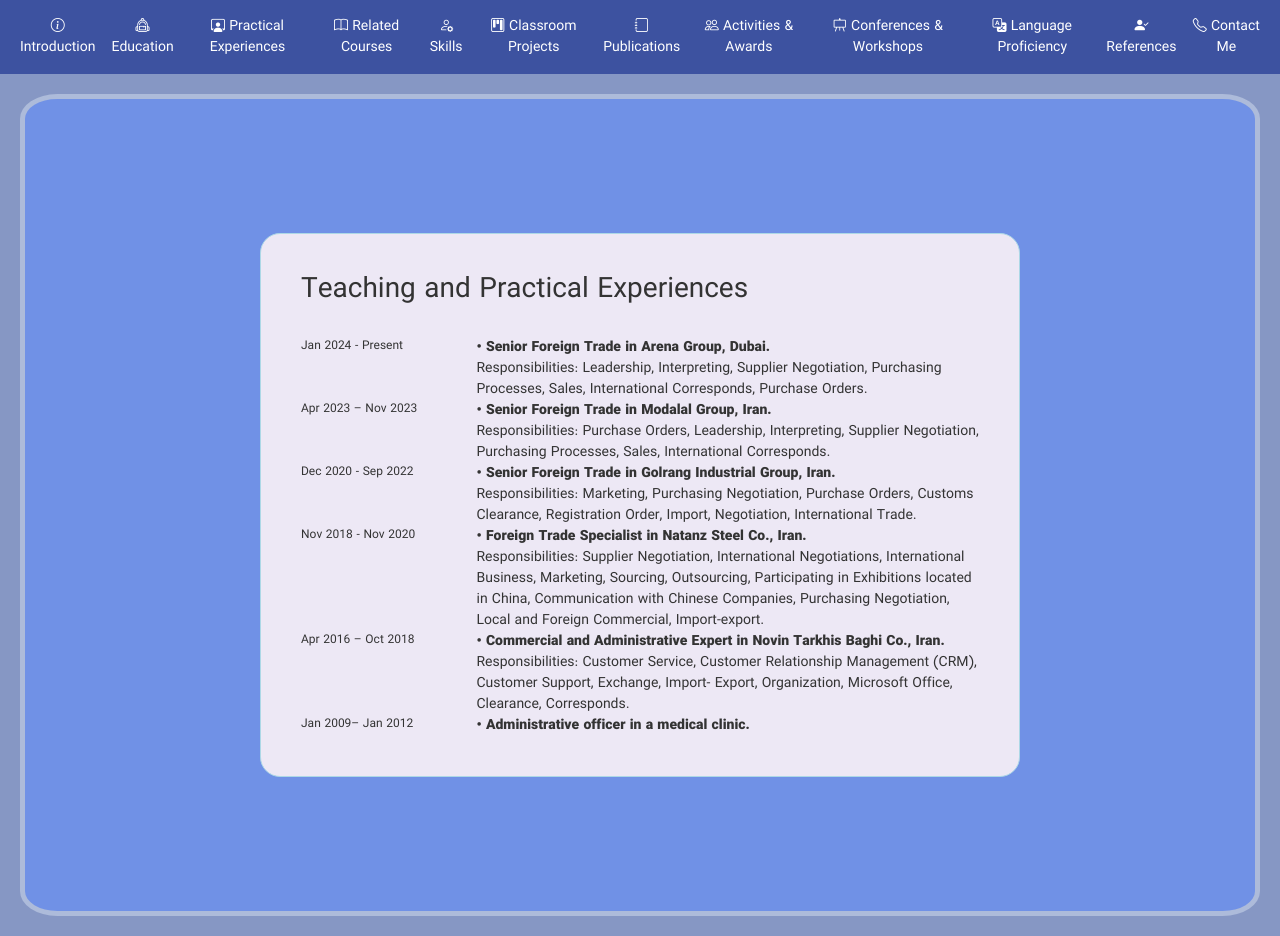
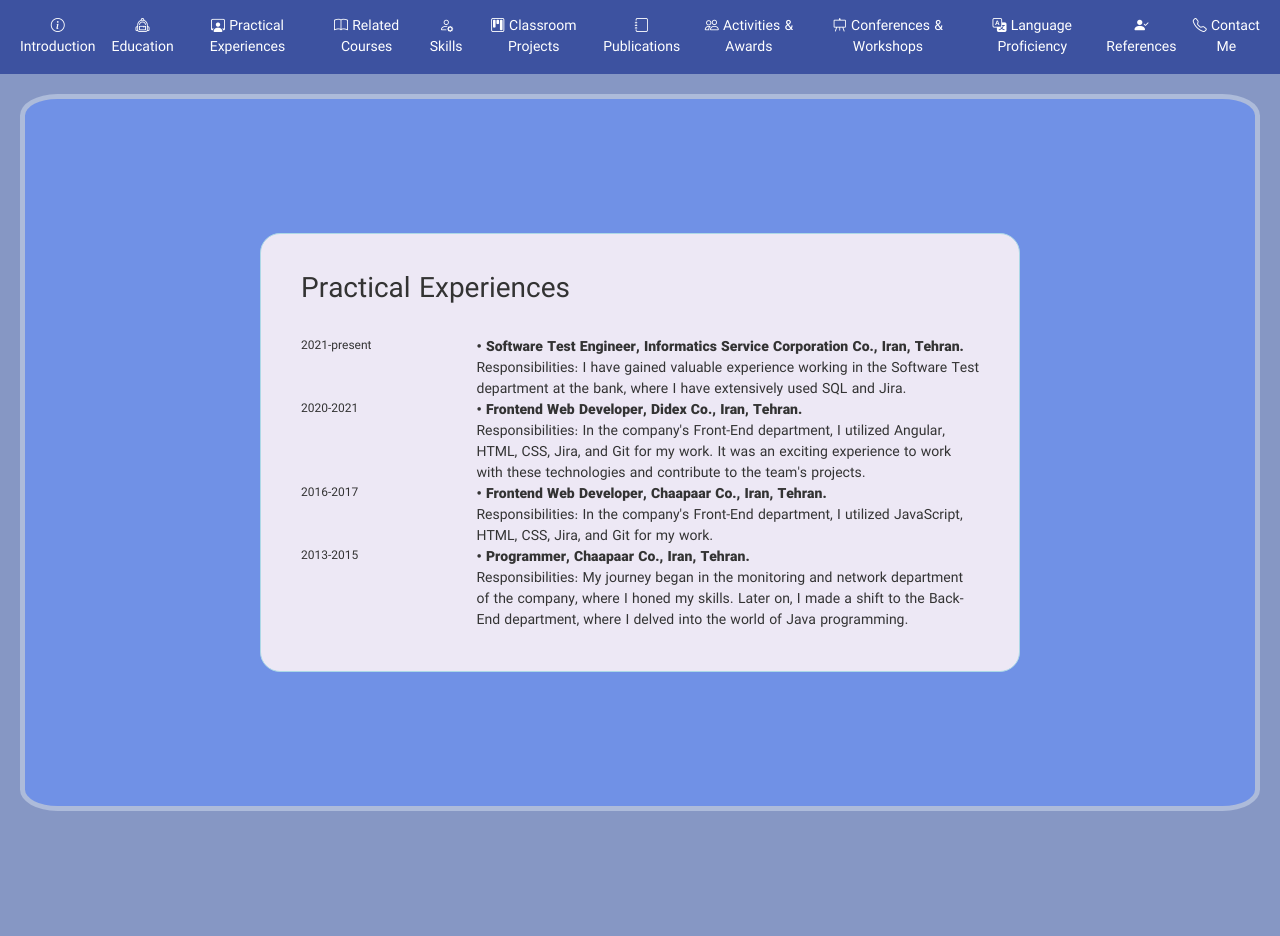
Before and after one commit to samanzameni/personal-webpage, an Angular app: page /practical-experience in a window 1280 px wide. After the commit the page ends 831 px from the top, so only its background shows below. Built offline with nearby package versions, Linux system fonts and the light colour scheme.

Commit message:
fixing practical pages bugs.

```diff
--- a/src/app/feature/pages/practical-experiences/practical-experiences.component.html
+++ b/src/app/feature/pages/practical-experiences/practical-experiences.component.html
@@ -2,50 +2,35 @@
   <div class="container">
     <div class="row justify-content-md-center">
       <div class="col-sm-8 col-md-8 col-lg-8 box-css">
-
-        <h3>Teaching and Practical Experiences</h3> <br>
+        <h3>Practical Experiences</h3> <br>
         <div class="row">
-          <div class="col-sm-3 col-md-3 col-lg-3" style="font-size: 12px">Jan 2024 - Present</div>
+          <div class="col-sm-3 col-md-3 col-lg-3" style="font-size: 12px">2021-present</div>
           <div class="col-sm-9 col-md-9 col-lg-9">
-            <b>•	Senior Foreign Trade in Arena Group, Dubai.</b> <br>
-            Responsibilities: Leadership, Interpreting, Supplier Negotiation, Purchasing Processes, Sales, International Corresponds, Purchase Orders.
+            <b>•	Software Test Engineer, Informatics Service Corporation Co., Iran, Tehran.</b> <br>
+            Responsibilities: I have gained valuable experience working in the Software Test department at the bank, where I have extensively used SQL and Jira.
           </div>
         </div>
         <div class="row">
-          <div class="col-sm-3 col-md-3 col-lg-3" style="font-size: 12px">Apr 2023 – Nov 2023</div>
+          <div class="col-sm-3 col-md-3 col-lg-3" style="font-size: 12px">2020-2021</div>
           <div class="col-sm-9 col-md-9 col-lg-9">
-            <b>•	Senior Foreign Trade in Modalal Group, Iran.</b> <br>
-            Responsibilities: Purchase Orders, Leadership, Interpreting, Supplier Negotiation, Purchasing Processes, Sales, International Corresponds.
+            <b>•	Frontend Web Developer, Didex Co., Iran, Tehran.</b> <br>
+            Responsibilities: In the company's Front-End department, I utilized Angular, HTML, CSS, Jira, and Git for my work. It was an exciting experience to work with these technologies and contribute to the team's projects.
           </div>
         </div>
         <div class="row">
-          <div class="col-sm-3 col-md-3 col-lg-3" style="font-size: 12px">Dec 2020 - Sep 2022</div>
+          <div class="col-sm-3 col-md-3 col-lg-3" style="font-size: 12px">2016-2017</div>
           <div class="col-sm-9 col-md-9 col-lg-9">
-            <b>•	Senior Foreign Trade in Golrang Industrial Group, Iran.</b> <br>
-            Responsibilities: Marketing, Purchasing Negotiation, Purchase Orders, Customs Clearance, Registration Order, Import, Negotiation, International Trade.
+            <b>•	Frontend Web Developer, Chaapaar Co., Iran, Tehran.</b> <br>
+            Responsibilities: In the company's Front-End department, I utilized JavaScript, HTML, CSS, Jira, and Git for my work.
           </div>
         </div>
         <div class="row">
-          <div class="col-sm-3 col-md-3 col-lg-3" style="font-size: 12px">Nov 2018 - Nov 2020</div>
+          <div class="col-sm-3 col-md-3 col-lg-3" style="font-size: 12px">2013-2015</div>
           <div class="col-sm-9 col-md-9 col-lg-9">
-            <b>•	Foreign Trade Specialist in Natanz Steel Co., Iran.</b> <br>
-            Responsibilities: Supplier Negotiation, International Negotiations, International Business, Marketing, Sourcing, Outsourcing, Participating in Exhibitions located in China, Communication with Chinese Companies, Purchasing Negotiation, Local and Foreign Commercial, Import-export.
+            <b>•	Programmer, Chaapaar Co., Iran, Tehran.</b> <br>
+            Responsibilities: My journey began in the monitoring and network department of the company, where I honed my skills. Later on, I made a shift to the Back-End department, where I delved into the world of Java programming.
           </div>
         </div>
-        <div class="row">
-          <div class="col-sm-3 col-md-3 col-lg-3" style="font-size: 12px">Apr 2016 – Oct 2018</div>
-          <div class="col-sm-9 col-md-9 col-lg-9">
-            <b>•	Commercial and Administrative Expert in Novin Tarkhis Baghi Co., Iran.</b> <br>
-            Responsibilities: Customer Service, Customer Relationship Management (CRM), Customer Support, Exchange, Import- Export, Organization, Microsoft Office, Clearance, Corresponds.
-          </div>
-        </div>
-        <div class="row">
-          <div class="col-sm-3 col-md-3 col-lg-3" style="font-size: 12px">Jan 2009– Jan 2012</div>
-          <div class="col-sm-9 col-md-9 col-lg-9">
-            <b>•	Administrative officer in a medical clinic.</b>
-          </div>
-        </div>
-
       </div>
     </div>
   </div>
--- a/src/app/feature/pages/related-courses/related-courses.component.html
+++ b/src/app/feature/pages/related-courses/related-courses.component.html
@@ -3,24 +3,20 @@
     <div class="row justify-content-md-center">
       <div class="col-sm-8 col-md-8 col-lg-8 box-css">
 
-        <h3>Related Courses (on a scale of 20)</h3> <br>
+        <h3>Related Courses</h3> <br>
         <div class="row">
-          <div class="col-sm-12 col-md-12 col-lg-12" >•	Advanced Strategic Management: 19.50</div>
+          <div class="col-sm-12 col-md-12 col-lg-12" >
+            •	Advanced Database Systems (GPA: 4)
+          </div>
           <div class="col-sm-12 col-md-12 col-lg-12">
-            •	Industrial Marketing: 20
+            •	Advanced Operating Systems (GPA: 4)
           </div>
-
-          <div class="col-sm-12 col-md-12 col-lg-12" >•	Advance Management Theories: 20</div>
+          <div class="col-sm-12 col-md-12 col-lg-12" >
+            •	Special Topics in Database Systems (GPA: 4)
+          </div>
           <div class="col-sm-12 col-md-12 col-lg-12">
-            •	Marketing Research: 18
+            •	Principles of Software Design (GPA: 4)
           </div>
-
-          <div class="col-sm-12 col-md-12 col-lg-12">•	International Monetary and Financial Organizations: 18</div>
-          <div class="col-sm-12 col-md-12 col-lg-12">
-            •	Procurement, Warehousing, and Distribution Systems: 19.25          </div>
-
-          <div class="col-sm-12 col-md-12 col-lg-12" >•	Fundamentals of Organization and Management:17.50</div>
-
         </div>
       </div>
     </div>
```
